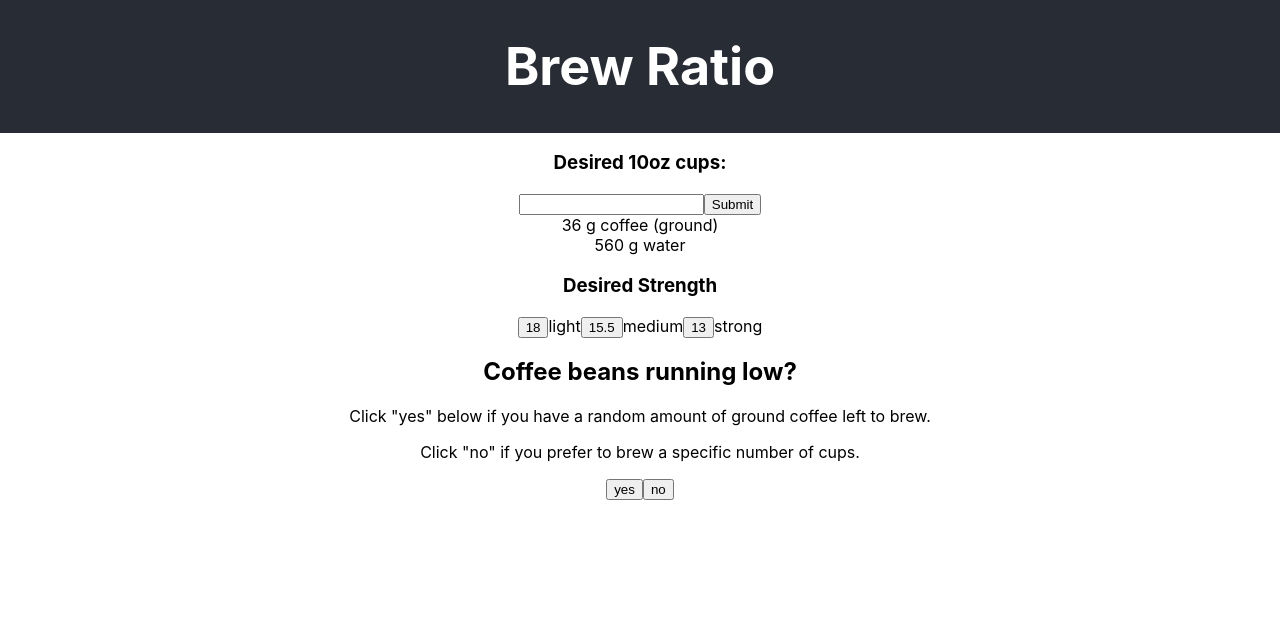
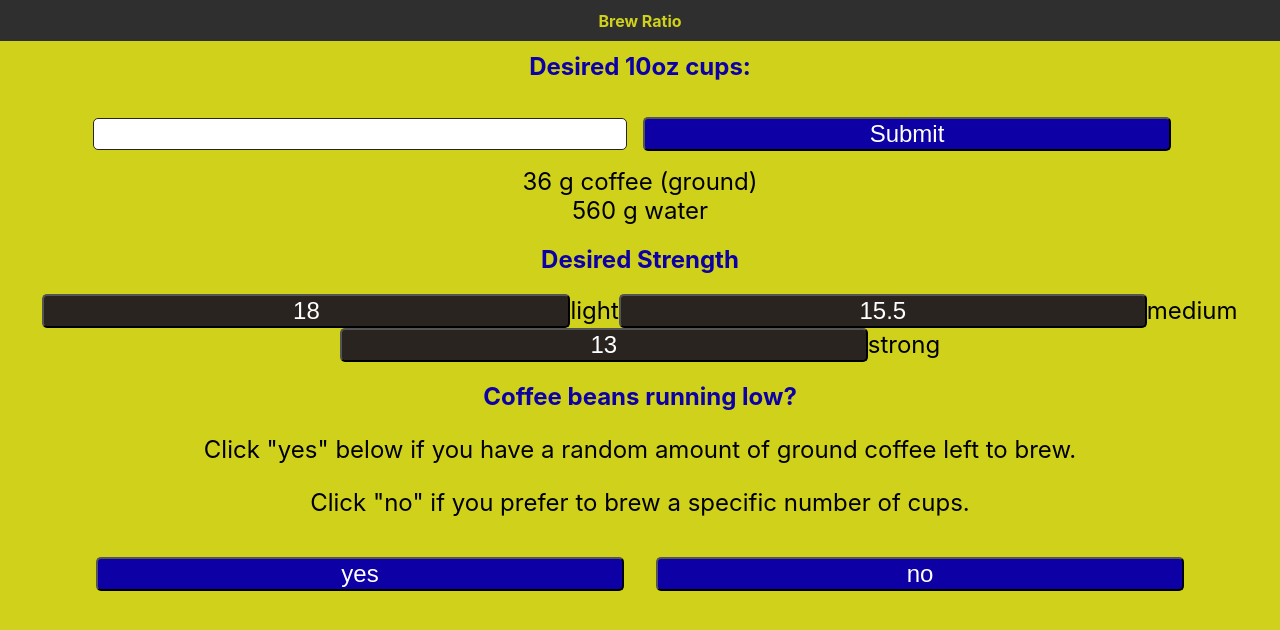
Before and after one commit to rtviner/brew-ratio, a React (Create React App) app: page / in a window 1280 px wide. Shown: the top 630 px of the page. Built offline with nearby package versions, Linux system fonts and the light colour scheme.

Commit message:
add lime green, brown, dark blue color scheme

```diff
--- a/src/App.css
+++ b/src/App.css
@@ -1,18 +1,61 @@
 .App {
   text-align: center;
+  font-size: 16px;
+  background-color: #CFD11A;
+}
+
+body {
+	background-color: #CFD11A;
 }
 
 .App-header {
-  background-color: #282c34;
-/*  min-height: 100vh;*/
-  display: flex;
-  flex-direction: column;
-  align-items: center;
-  justify-content: center;
-  font-size: calc(10px + 2vmin);
-  color: white;
+  background-color: #2f2f2f;
+  text-align: center;
+  font-size: .5em;
+  color: #cfd11a;
+  position: absolute;
+  top: 0;
+  width: 100%;
 }
 
-.App-link {
-  color: #61dafb;
+
+main {
+	padding-top: 2rem;
+	font-size: 1.5rem;
 }
+
+h2 {
+	font-size: 1.5rem;
+	color: #0D00A4;
+}
+
+input {
+	width: 90%;
+	max-width: 22em;
+	background-color: #2a2421;
+	color: #fff;
+	font-size: 1.5rem;
+	border-radius: 5px;
+}
+
+input#coffeeInput, input#cupsInput {
+	background-color: #fff;
+	color: #000;
+	border: 1px solid #2a2421;
+}
+
+button {
+	width: 90%;
+	max-width: 22em;
+	background-color: #0D00A4;;
+	color: #fff;
+	font-size: 1.5rem;
+	border-radius: 5px;
+	margin: 1rem;
+}
+
+input#yes, input#no {
+	background-color: #0D00A4;
+	color: #fff;
+	margin: 1rem;
+}
--- a/src/App.js
+++ b/src/App.js
@@ -84,7 +84,7 @@ class App extends Component {
           { (coffeeLow === 'yes')
             ? <div className="grindsInput">
                 <div className="interactions">
-                  <label htmlFor="coffeeInput"><h3>Ground Coffee (g):</h3></label>
+                  <label htmlFor="coffeeInput"><h2>Ground Coffee (g):</h2></label>
                     <CupGrindInput
                       id="coffeeInput"
                       name='coffee'
@@ -103,7 +103,7 @@ class App extends Component {
               </div>
             : <div className="cupsInput">
                 <div className="interactions">
-                  <label htmlFor="cupsInput"><h3>Desired {CupsLabel}:</h3></label>
+                  <label htmlFor="cupsInput"><h2>Desired {CupsLabel}:</h2></label>
                     <CupGrindInput
                       id="cupsInput"
                       name='cups'
@@ -122,11 +122,11 @@ class App extends Component {
               </div>
             }
 
-          <div className="strengthInput">
-            <h3>Desired Strength</h3>
+          <div className="strengthInput interactions">
+            <h2>Desired Strength</h2>
             <form>
               <ButtonInput
-                id="strong"
+                id="light"
                 name="goldenRatio"
                 value="18"
                 onClick={this.onClick}
@@ -140,7 +140,7 @@ class App extends Component {
               />
               <label htmlFor="med">medium</label>
               <ButtonInput
-                id="light"
+                id="strong"
                 name="goldenRatio"
                 value="13"
                 onClick={this.onClick}
@@ -156,11 +156,13 @@ class App extends Component {
             <p>Click "no" if you prefer to brew a specific number of cups.</p>
             <form>
               <ButtonInput
+                id="yes"
                 name="coffeeLow"
                 value="yes"
                 onClick={this.onClick}
               />
               <ButtonInput
+                id="no"
                 name="coffeeLow"
                 value="no"
                 onClick={this.onClick}
@@ -174,9 +176,10 @@ class App extends Component {
   }
 }
 
-const CupGrindInput = ({name, onChange, onSubmit}) =>
+const CupGrindInput = ({id, name, onChange, onSubmit}) =>
         <form onSubmit = {onSubmit}>
             <input
+              id={id}
               name={name}
               type="number"
               step=".01"
@@ -197,11 +200,11 @@ const Ingredients = ({ coffee, water, label }) =>
     </div>
   </div>
 
-const ButtonInput = ({ name, value, onClick }) =>
+const ButtonInput = ({ id, name, value, onClick }) =>
   <span className="button">
     <input
       type="button"
-      id={value}
+      id={id}
       name={name}
       value={value}
       onClick={onClick}
```
